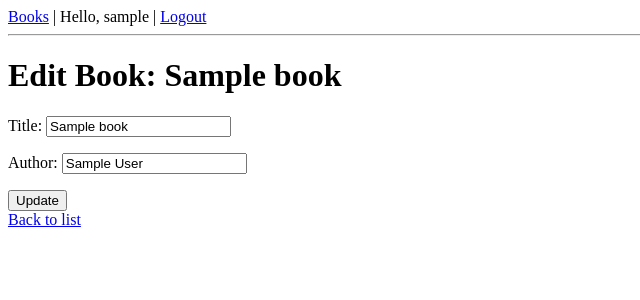
After one commit to Erochukwu/Alx_DjangoLearnLab, a Django app: page /edit_book/1/ in a window 1280 px wide. The commit adds this page. Shown: the top 300 px of the page, without its empty margins (0-640 px from the left). Run offline with Django 4.2, Linux system fonts and the light colour scheme; a user stored in the database is signed in; tables that the repository leaves empty hold one stand-in row (values such as "Sample post").

Commit message:
Add Advance Features and Security file

```diff
--- a/advanced_features_and_security/LibraryProject/LibraryProject/settings.py
+++ b/advanced_features_and_security/LibraryProject/LibraryProject/settings.py
@@ -123,6 +123,7 @@ STATIC_URL = 'static/'
 DEFAULT_AUTO_FIELD = 'django.db.models.BigAutoField'
 
 LOGIN_REDIRECT_URL = '/books-fbv/'
+LOGOUT_REDIRECT_URL = 'login'
 
 MEDIA_URL = '/media/'
 MEDIA_ROOT = BASE_DIR / 'media'
--- a/advanced_features_and_security/LibraryProject/LibraryProject/urls.py
+++ b/advanced_features_and_security/LibraryProject/LibraryProject/urls.py
@@ -18,9 +18,22 @@ from django.contrib import admin
 from django.urls import path, include
 from django.conf import settings
 from django.conf.urls.static import static
+from django.http import HttpResponse
+
+def home(request):
+    return HttpResponse("""
+        <h1>Welcome to the Library Project</h1>
+        <p>
+            <a href='/admin/'>Go to Admin</a><br>
+            <a href='/books/'>View Books</a><br>
+            <a href='/login/'>Login</a> |
+            <a href='/register/'>Register</a>
+        </p>
+    """)
 
 urlpatterns = [
     path("admin/", admin.site.urls),
+    path('', home, name='home'),
     path("", include("relationship_app.urls")),  # include app URLs
 ]
 
--- a/advanced_features_and_security/LibraryProject/bookshelf/models.py
+++ b/advanced_features_and_security/LibraryProject/bookshelf/models.py
@@ -7,6 +7,18 @@ class Book(models.Model):
     title = models.CharField(max_length=200)
     author = models.CharField(max_length=100)
     publication_year = models.IntegerField()
+
+    class Meta:
+        permissions = [
+            ("can_view", "Can view book"),
+            ("can_create", "Can create book"),
+            ("can_edit", "Can edit book"),
+            ("can_delete", "Can delete book"),
+        ]
+
+    def __str__(self):
+        return self.title
+
 
 class CustomUserManager(BaseUserManager):
     def create_user(self, username, email, password=None, **extra_fields):
--- /dev/null
+++ b/advanced_features_and_security/LibraryProject/relationship_app/templates/relationship_app/base.html
@@ -0,0 +1,24 @@
+<!DOCTYPE html>
+<html lang="en">
+<head>
+    <meta charset="UTF-8">
+    <title>{% block title %}Library App{% endblock %}</title>
+</head>
+<body>
+    <nav>
+        <a href="{% url 'book_list' %}">Books</a> |
+        {% if user.is_authenticated %}
+            Hello, {{ user.username }} |
+            <a href="{% url 'logout' %}">Logout</a>
+        {% else %}
+            <a href="{% url 'login' %}">Login</a> |
+            <a href="{% url 'register' %}">Register</a>
+        {% endif %}
+    </nav>
+
+    <hr>
+
+    {% block content %}
+    {% endblock %}
+</body>
+</html>
--- /dev/null
+++ b/advanced_features_and_security/LibraryProject/relationship_app/templates/relationship_app/edit_book.html
@@ -0,0 +1,14 @@
+{% extends "relationship_app/base.html" %}
+
+{% block title %}Edit Book{% endblock %}
+
+{% block content %}
+<h1>Edit Book: {{ book.title }}</h1>
+<form method="post">
+    {% csrf_token %}
+    <p>Title: <input type="text" name="title" value="{{ book.title }}"></p>
+    <p>Author: <input type="text" name="author" value="{{ book.author }}"></p>
+    <button type="submit">Update</button>
+</form>
+<a href="{% url 'book_list' %}">Back to list</a>
+{% endblock %}
--- a/advanced_features_and_security/LibraryProject/relationship_app/urls.py
+++ b/advanced_features_and_security/LibraryProject/relationship_app/urls.py
@@ -9,7 +9,7 @@ from .views import create_book, update_book, delete_book, list_books
 
 urlpatterns = [
     # Function-based view → lists all books
-    path("books-fbv/", views.list_books_function_view, name="books_fbv"),
+    path("books-fbv/", views.list_books, name="books_fbv"),
 
     # Class-based view → details of a specific library
     path("library/<int:pk>/", views.LibraryDetailView.as_view(), name="library_detail"),
--- a/advanced_features_and_security/LibraryProject/relationship_app/views.py
+++ b/advanced_features_and_security/LibraryProject/relationship_app/views.py
@@ -1,26 +1,69 @@
-from django.http import HttpRequest, HttpResponse
+from django.http import HttpResponse
 from django.shortcuts import render, get_object_or_404, redirect
 from django.views.generic.detail import DetailView
-from .models import Book
+from bookshelf.models import Book   # ✅ Use bookshelf Book model
 from .models import Library
-from django.contrib.auth.forms import UserCreationForm
-from django.contrib.auth import login
-from django.contrib.auth.models import AbstractBaseUser
-from django.contrib.auth.backends import ModelBackend
-from django.contrib.auth.forms import AuthenticationForm
-from django.contrib.auth import authenticate, login as auth_login
-from django.contrib.auth.decorators import user_passes_test
-from django.contrib.auth.decorators import permission_required
-from .forms import BookForm
+from django.contrib.auth.forms import UserCreationForm, AuthenticationForm
+from django.contrib.auth import login as auth_login
+from django.contrib.auth.decorators import user_passes_test, permission_required
 
-def list_books_function_view(request):
-    books = Book.objects.all()
-    return render(request, "relationship_app/list_books.html", {"books": books})
 
+# --- BOOK LIST ---
 def list_books(request):
     books = Book.objects.all()
-    return render(request, "relationship_app/list_books.html", {"books": books})
+    return render(request, "relationship_app/book_list.html", {"books": books})
 
+
+# --- ADD BOOK ---
+@permission_required("bookshelf.can_create", raise_exception=True)
+def add_book(request):
+    if request.method == "POST":
+        title = request.POST.get("title")
+        author = request.POST.get("author")
+        publication_year = request.POST.get("publication_year")
+
+        if title and author:
+            Book.objects.create(
+                title=title,
+                author=author,
+                publication_year=publication_year or None
+            )
+            return redirect("book_list")
+    return render(request, "relationship_app/add_book.html")
+
+
+# alias for compatibility with checker
+def create_book(request):
+    return add_book(request)
+
+
+# --- EDIT BOOK ---
+@permission_required("bookshelf.can_edit", raise_exception=True)
+def edit_book(request, book_id):
+    book = get_object_or_404(Book, id=book_id)
+    if request.method == "POST":
+        book.title = request.POST.get("title")
+        book.author = request.POST.get("author")
+        book.publication_year = request.POST.get("publication_year") or book.publication_year
+        book.save()
+        return redirect("book_list")
+    return render(request, "relationship_app/edit_book.html", {"book": book})
+
+
+# alias for compatibility with checker
+def update_book(request, book_id):
+    return edit_book(request, book_id)
+
+
+# --- DELETE BOOK ---
+@permission_required("bookshelf.can_delete", raise_exception=True)
+def delete_book(request, book_id):
+    book = get_object_or_404(Book, id=book_id)
+    book.delete()
+    return redirect("book_list")
+
+
+# --- LIBRARY DETAIL ---
 class LibraryDetailView(DetailView):
     model = Library
     template_name = "relationship_app/library_detail.html"
@@ -28,10 +71,11 @@ class LibraryDetailView(DetailView):
 
     def get_context_data(self, **kwargs):
         context = super().get_context_data(**kwargs)
-        # Add all books in the library to the context
         context["books"] = self.object.books.all()
         return context
 
+
+# --- USER AUTH ---
 def register(request):
     if request.method == "POST":
         form = UserCreationForm(request.POST)
@@ -42,78 +86,47 @@ def register(request):
         form = UserCreationForm()
     return render(request, "relationship_app/register.html", {"form": form})
 
+
 def login(request):
     if request.method == "POST":
         form = AuthenticationForm(request, data=request.POST)
         if form.is_valid():
             user = form.get_user()
             auth_login(request, user)
-            return redirect("books_fbv")
+            return redirect("book_list")
     else:
         form = AuthenticationForm()
     return render(request, "relationship_app/login.html", {"form": form})
 
+
+# --- ROLE-BASED VIEWS ---
 def is_admin(user):
     return hasattr(user, 'userprofile') and user.userprofile.role == 'Admin'
+
 
 @user_passes_test(is_admin)
 def admin_view(request):
     return render(request, "relationship_app/admin_view.html")
 
+
 def is_librarian(user):
     return hasattr(user, 'userprofile') and user.userprofile.role == 'Librarian'
+
 
 @user_passes_test(is_librarian)
 def librarian_view(request):
     return render(request, "relationship_app/librarian_view.html")
 
+
 def is_member(user):
     return hasattr(user, 'userprofile') and user.userprofile.role == 'Member'
+
 
 @user_passes_test(is_member)
 def member_view(request):
     return render(request, "relationship_app/member_view.html")
 
-# --- ADD BOOK ---
-@permission_required("relationship_app.can_add_book")
-def add_book(request):
-    if request.method == "POST":
-        title = request.POST.get("title")
-        author = request.POST.get("author")
-        if title and author:
-            Book.objects.create(title=title, author=author)
-            return redirect("book_list")  # assumes you have a list view
-    return render(request, "relationship_app/add_book.html")
 
-
-# alias for compatibility with checker expecting create_book
-def create_book(request):
-    return add_book(request)
-
-
-# --- EDIT BOOK ---
-@permission_required("relationship_app.can_change_book")
-def edit_book(request, book_id):
-    book = get_object_or_404(Book, id=book_id)
-    if request.method == "POST":
-        book.title = request.POST.get("title")
-        book.author = request.POST.get("author")
-        book.save()
-        return redirect("book_list")
-    return render(request, "relationship_app/edit_book.html", {"book": book})
-
-# alias for compatibility with checker expecting update_book
-def update_book(request, book_id):
-    return edit_book(request, book_id)
-
-# --- DELETE BOOK ---
-@permission_required("relationship_app.can_delete_book")
-def delete_book(request, book_id):
-    book = get_object_or_404(Book, id=book_id)
-    book.delete()
-    return redirect("book_list")
-
-# Optional: view to list all books
-def list_books(request):
-    books = Book.objects.all()
-    return render(request, "relationship_app/book_list.html", {"books": books})
+# --- SIMPLE INDEX ---
+def index(request):
+    return HttpResponse("Hello from relationship_app!")
```
Also changed, not shown: advanced_features_and_security/LibraryProject/bookshelf/views.py (+41 -2 lines), advanced_features_and_security/LibraryProject/relationship_app/admin.py (+1 -10 lines), advanced_features_and_security/LibraryProject/relationship_app/models.py (+1 -16 lines), advanced_features_and_security/LibraryProject/relationship_app/templates/relationship_app/add_book.html (added, +14 -0 lines), advanced_features_and_security/LibraryProject/relationship_app/templates/relationship_app/book_list.html (+15 -6 lines), advanced_features_and_security/LibraryProject/relationship_app/templates/relationship_app/delete_book.html (added, +13 -0 lines), advanced_features_and_security/LibraryProject/README.md, advanced_features_and_security/LibraryProject/bookshelf/migrations/0002_alter_book_options.py (added), advanced_features_and_security/LibraryProject/relationship_app/migrations/0002_alter_book_options.py (added), advanced_features_and_security/LibraryProject/relationship_app/migrations/0003_delete_book_alter_library_books.py (added).
